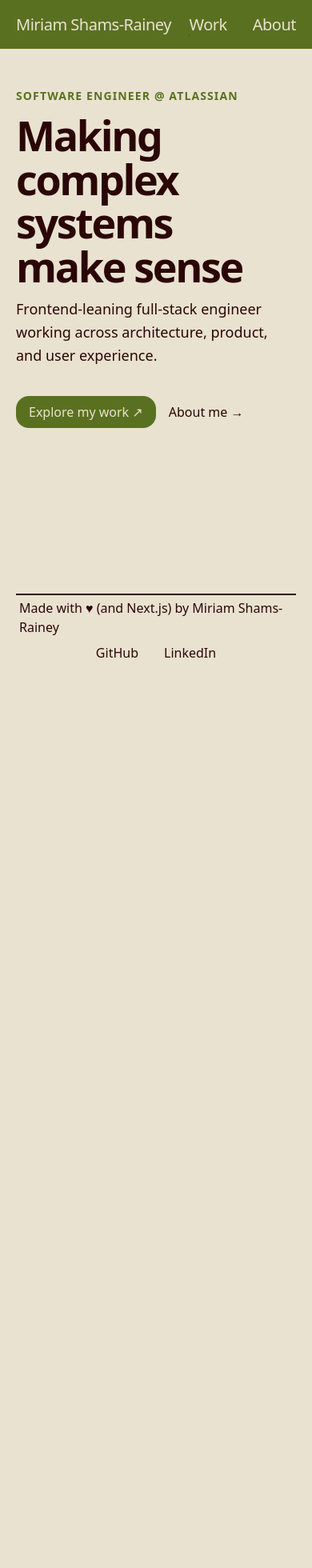
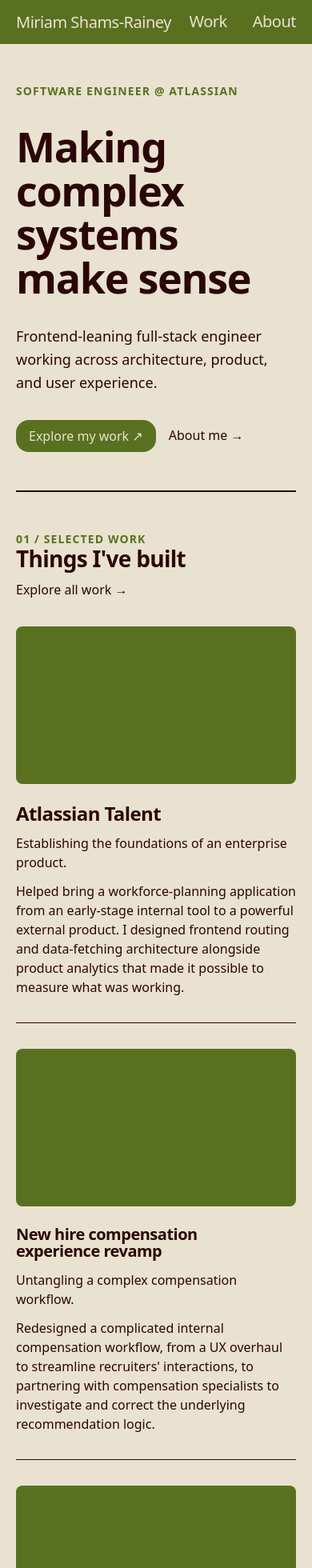
Before and after one commit to mshamsrainey/mshamsrainey-portfolio-site, a Next.js app: page / in a window 390 px wide. Shown: the top 1960 px of the page at 80% size. Before the commit the page ends 844 px from the top, so only its background shows below. Built offline with nearby package versions, Linux system fonts and the light colour scheme; a web font is replaced by a local one.

Commit message:
responsive home page v1 + split out some repeated link styles with transitions

```diff
--- a/app/globals.css
+++ b/app/globals.css
@@ -23,6 +23,7 @@
 
 html {
 	scroll-behavior: smooth;
+	scroll-padding-top: 8rem;
 }
 
 body {
@@ -33,7 +34,7 @@
 	line-height: 1.5;
 }
 
-:heading {
+:is(h1, h2, h3, h4, h5, h6) {
 	font-family: var(--font-heading);
 }
 
--- a/app/home.module.css
+++ b/app/home.module.css
@@ -1,22 +1,71 @@
+.page {
+	padding-block: clamp(3rem, 6vw, 6rem);
+	display: flex;
+	flex-direction: column;
+	gap: clamp(3rem, 6vw, 6rem);
+	> section {
+		display: flex;
+		flex-direction: column;
+		gap: 2rem;
+	}
+	> section + section {
+		border-block-start: 2px solid var(--color-ink);
+		padding-block-start: clamp(3rem, 6vw, 6rem);
+	}
+	* {
+		margin: 0;
+	}
+	:is(h1, h2, h3) {
+		line-height: 1.05;
+		letter-spacing: -0.025em;
+		text-wrap: balance;
+	}
+	h1 {
+		font-size: clamp(3.25rem, 7vw, 7rem);
+	}
+	h2 {
+		font-size: clamp(1.75rem, 3.5vw, 4.5rem);
+	}
+	h3 {
+		font-size: clamp(1.25rem, 2vw, 3.5rem);
+	}
+	p {
+		max-width: 75ch;
+	}
+}
+
+.imageWrapperPlaceholder {
+	background-color: var(--color-olive);
+	border-radius: 0.5rem;
+	aspect-ratio: 16 / 9;
+	overflow: hidden;
+}
+
+.underlineLink {
+	composes: underlineLink from "@/src/styles/links.module.css";
+	font-weight: 500;
+	font-size: clamp(1rem, 1.2vw, 1.125rem);
+}
+
+.ctaButton {
+	composes: ctaButton from "@/src/styles/links.module.css";
+	font-weight: 500;
+	font-size: clamp(1rem, 1.2vw, 1.125rem);
+}
+
 .hero {
-	padding-block: clamp(3rem, 10vw, 4rem);
 	display: flex;
 	flex-direction: column;
 	gap: 0.75rem;
 	> * {
 		margin-block: 0;
 	}
+	h1 {
+		max-width: 13ch;
+	}
 }
 
-.heading {
-	max-width: 13ch;
-	font-size: clamp(3.25rem, 7vw, 7rem);
-	line-height: 1.05;
-	letter-spacing: -0.045em;
-	text-wrap: balance;
-}
-
-.intro {
+.largerBodyText {
 	max-width: 55ch;
 	font-size: clamp(1.125rem, 1.5vw, 1.375rem);
 	line-height: 1.6;
@@ -27,43 +76,95 @@
 	flex-direction: row;
 	gap: 1rem;
 	align-items: center;
-	margin-block-start: 1.5rem;
-	a {
-		text-decoration: none;
+}
+
+.selectedWorkIntro {
+	display: flex;
+	flex-direction: row;
+	justify-content: space-between;
+	align-items: start;
+}
+
+.workDescription {
+	display: flex;
+	flex-direction: column;
+	gap: 0.75rem;
+}
+
+.featuredProject {
+	display: grid;
+	grid-template-columns:
+		minmax(0, 1.2fr)
+		minmax(0, 0.8fr);
+	gap: clamp(1.5rem, 4vw, 3rem);
+	align-items: center;
+	h3 {
+		font-size: clamp(1.5rem, 3vw, 3rem);
 	}
-	:nth-child(1) {
-		background-color: var(--color-olive);
-		padding: 0.5rem 1rem;
-		border-radius: 1rem;
-		color: var(--color-linen);
-		transition: transform 0.5s ease;
-		&:hover,
-		&:focus {
-			transform: translateY(-0.25em);
-			text-decoration: none;
-		}
-	}
-	:nth-child(2) {
-		text-decoration: none;
-		display: block;
-		position: relative;
-		padding: 0.2em 0;
-		overflow: hidden;
-		&::after {
-			content: "";
-			position: absolute;
-			bottom: 0;
-			left: 0;
-			width: 100%;
-			height: 0.1em;
-			background-color: var(--color-olive);
-			transition: transform 0.5s ease;
-			opacity: 1;
-			transform: translate3d(-100%, 0, 0);
-		}
-		&:hover::after,
-		&:focus-visible::after {
-			transform: translate3d(0, 0, 0);
+}
+
+.secondaryProjects {
+	padding-block-start: 2rem;
+	display: flex;
+	flex-direction: column;
+	gap: 2rem;
+	section {
+		display: grid;
+		gap: clamp(1.5rem, 4vw, 3rem);
+		align-items: center;
+		grid-template-columns:
+			minmax(0, 1.3fr)
+			minmax(0, 0.7fr);
+		.imageWrapperPlaceholder {
+			order: 2;
 		}
 	}
 }
+
+.projectDescriptionHero {
+	font-weight: 500;
+	font-size: clamp(1rem, 1.2vw, 1.125rem);
+}
+
+#perspectiveHeader {
+	font-size: clamp(2.25rem, 6vw, 6rem);
+}
+
+.perspective {
+	> :last-child {
+		align-self: flex-end;
+		display: flex;
+		flex-direction: column;
+		align-items: flex-start;
+		gap: 0.75rem;
+		max-width: 65ch;
+		.perspectiveQuestions {
+			font-size: clamp(1rem, 1.2vw, 1.125rem);
+			font-style: italic;
+		}
+	}
+}
+
+@media (max-width: 48rem) {
+	.featuredProject {
+		grid-template-columns: 1fr;
+	}
+	.secondaryProjects {
+		border-block-start: 1px solid var(--color-ink);
+		section {
+			grid-template-columns: 1fr;
+			.imageWrapperPlaceholder {
+				order: 0;
+			}
+		}
+		section + section {
+			border-block-start: 1px solid var(--color-ink);
+			padding-block-start: 2rem;
+		}
+	}
+	.selectedWorkIntro {
+		flex-direction: column;
+		align-items: start;
+		gap: 0.75rem;
+	}
+}
--- a/app/layout.tsx
+++ b/app/layout.tsx
@@ -1,6 +1,7 @@
 import type { Metadata } from "next";
 
 import { TopNav } from "@/src/components/TopNav";
+import linkStyles from '@/src/styles/links.module.css';
 
 import "./globals.css";
 import styles from "./layout.module.css";
@@ -39,7 +40,8 @@
 						<a
 							href="https://github.com/mshamsrainey"
 							target="_blank"
-							rel="noopener noreferrer"
+              rel="noopener noreferrer"
+              className={linkStyles.colorChangeLink}
 						>
 							GitHub
 						</a>
@@ -47,6 +49,7 @@
 							href="https://www.linkedin.com/in/mshamsrainey"
 							target="_blank"
 							rel="noopener noreferrer"
+							className={linkStyles.colorChangeLink}
 						>
 							LinkedIn
 						</a>
--- a/app/page.tsx
+++ b/app/page.tsx
@@ -1,20 +1,143 @@
 import Link from "next/link";
 import styles from "./home.module.css";
+import linkStyles from "@/src/styles/links.module.css";
 
 export const HomePage = () => {
 	return (
+		<div className={styles.page}>
 			<section className={styles.hero}>
 				<p className="eyebrow">Software Engineer @ Atlassian</p>
-			<h1 className={styles.heading}>Making complex systems make sense</h1>
-			<p className={styles.intro}>
+				<h1>Making complex systems make sense</h1>
+				<p className={styles.largerBodyText}>
 					Frontend-leaning full-stack engineer working across architecture,
 					product, and user experience.
 				</p>
 				<nav className={styles.cta} aria-label="Visit other pages">
-				<Link href="/work">Explore my work ↗</Link>
-				<Link href="/about">About me →</Link>
+					<Link href="/work" className={styles.ctaButton}>
+						Explore my work ↗
+					</Link>
+					<Link href="/about" className={styles.underlineLink}>
+						About me →
+					</Link>
 				</nav>
 			</section>
+			<section aria-labelledby="selected-work" className={styles.selectedWork}>
+				<div className={styles.selectedWorkIntro}>
+					<div>
+						<p className="eyebrow">01 / Selected work</p>
+						<h2 id="selected-work">Things I've built</h2>
+					</div>
+					<Link className={styles.underlineLink} href="/work">
+						<p>Explore all work →</p>
+					</Link>
+				</div>
+				<section aria-labelledby="talent" className={styles.featuredProject}>
+					<div className={styles.imageWrapperPlaceholder} />
+					<div className={styles.workDescription}>
+						<Link className={linkStyles.underlineLink} href="/work#talent">
+							<h3 id="talent">Atlassian Talent</h3>
+						</Link>
+						<p className={styles.projectDescriptionHero}>
+							Establishing the foundations of an enterprise product.
+						</p>
+						<p>
+							Helped bring a workforce-planning application from an early-stage
+							internal tool to a powerful external product. I designed frontend
+							routing and data-fetching architecture alongside product analytics
+							that made it possible to measure what was working.
+						</p>
+					</div>
+				</section>
+				<div className={styles.secondaryProjects}>
+					<section aria-labelledby="compensation-revamp">
+						<div className={styles.imageWrapperPlaceholder} />
+						<div className={styles.workDescription}>
+							<Link
+								className={linkStyles.underlineLink}
+								href="/work#compensation-revamp"
+							>
+								<h3 id="compensation-revamp">
+									New hire compensation experience revamp
+								</h3>
+							</Link>
+							<p className={styles.projectDescriptionHero}>
+								Untangling a complex compensation workflow.
+							</p>
+							<p>
+								Redesigned a complicated internal compensation workflow, from a
+								UX overhaul to streamline recruiters' interactions, to
+								partnering with compensation specialists to investigate and
+								correct the underlying recommendation logic.
+							</p>
+						</div>
+					</section>
+					<section aria-labelledby="description-audit">
+						<div className={styles.imageWrapperPlaceholder} />
+						<div className={styles.workDescription}>
+							<Link
+								className={linkStyles.underlineLink}
+								href="/work#description-audit"
+							>
+								<h3 id="description-audit">Duke Libraries description audit</h3>
+							</Link>
+							<p className={styles.projectDescriptionHero}>
+								Streamlining large-scale archival review with NLP tooling.
+							</p>
+							<p>
+								Expanded open-source tooling that uses rule-based language
+								analysis to flag potentially harmful terminology in archival
+								metadata for human review. The project has since been used and
+								extended by universities across the country.
+							</p>
+						</div>
+					</section>
+				</div>
+			</section>
+			<section
+				aria-labelledby={styles.perspectiveHeader}
+				className={styles.perspective}
+			>
+				<div>
+					<p className="eyebrow">02 / A little context</p>
+					<h2 id={styles.perspectiveHeader}>
+						Good engineering starts with good questions
+					</h2>
+				</div>
+				<div>
+					<p className={styles.perspectiveQuestions}>
+						What problem are we actually trying to solve? How does that
+						translate into technical requirements? How will we know whether a
+						change makes anything better?
+					</p>
+					<p>
+						My background spans computer science, linguistics, UX, and research,
+						and I've found that the most interesting problems often live at the
+						intersection of disciplines—where an assumption baked into technical
+						implementation can subtly change the user experience, or where data
+						reveals a new product opportunity. I like following the questions
+						across those boundaries—and finding the connections that lead to
+						better solutions.
+					</p>
+					<Link className={styles.underlineLink} href="/about">
+						<p>More about me →</p>
+					</Link>
+				</div>
+			</section>
+
+			<section aria-labelledby="contact">
+				<div>
+					<p className="eyebrow">03 / Connect</p>
+					<h2 id="contact">Let's talk</h2>
+				</div>
+				<p className={styles.largerBodyText}>
+					I'm always happy to talk about thoughtful engineering, product
+					challenges, or opportunities to build something useful.
+				</p>
+				<a href="mailto:mshamsrainey@gmail.com" className={styles.ctaButton}>
+					Get in touch
+				</a>
+			</section>
+		</div>
 	);
 };
 
--- a/src/components/TopNav.module.css
+++ b/src/components/TopNav.module.css
@@ -17,31 +17,10 @@
 	}
 }
 
-.navLinks {
-	display: flex;
-	gap: 2rem;
-	justify-content: end;
-	a {
-		text-decoration: none;
-		display: block;
-		position: relative;
-		padding: 0.2em 0;
-		overflow: hidden;
+.navLink {
+    composes: underlineLink from '@/src/styles/links.module.css';
 		&::after {
-			content: "";
-			position: absolute;
-			inset-block-end: 0;
-			inset-inline-start: 0;
-			width: 100%;
-			height: 0.1em;
 			background-color: var(--color-plum);
-			transition: transform 0.5s ease;
-			opacity: 1;
-			transform: translate3d(-100%, 0, 0);
-		}
-		&:hover::after,
-		&:focus-visible::after {
-			transform: translate3d(0, 0, 0);
 		}
 		&.active::after {
 			transform: translate3d(0, 0, 0);
@@ -52,7 +31,12 @@
 		&.active:focus-visible::after {
 			background-color: var(--color-plum);
 		}
-	}
+}
+
+.navLinks {
+	display: flex;
+	gap: 2rem;
+	justify-content: end;
 }
 
 @media (max-width: 48rem) {
--- a/src/components/TopNav.tsx
+++ b/src/components/TopNav.tsx
@@ -14,14 +14,14 @@
 
 			<nav className={styles.navLinks} aria-label="Main navigation">
 				<Link
-					className={isOnWorkPage ? styles.active : undefined}
+					className={`${styles.navLink} ${isOnWorkPage ? styles.active : undefined}`}
 					aria-current={isOnWorkPage ? "page" : undefined}
 					href="/work"
 				>
 					Work
 				</Link>
 				<Link
-					className={isOnAboutPage ? styles.active : undefined}
+					className={`${styles.navLink} ${isOnAboutPage ? styles.active : undefined}`}
 					aria-current={isOnAboutPage ? "page" : undefined}
 					href="/about"
 				>
--- /dev/null
+++ b/src/styles/links.module.css
@@ -0,0 +1,52 @@
+.baseLink {
+    display: flex;
+	flex-direction: column;
+	text-decoration: none;
+	width: fit-content;
+    color: inherit;
+}
+
+.colorChangeLink {
+    composes: baseLink;
+    transition: color 0.5s ease;
+	&:hover,
+	&:focus-visible {
+		color: var(--color-olive);
+	}
+}
+
+.underlineLink {
+	composes: baseLink;
+	overflow: hidden;
+	&::after {
+		content: "";
+		width: 100%;
+		height: 0.1em;
+		background-color: var(--color-olive);
+		transition: transform 0.5s ease;
+		opacity: 1;
+		transform: translate3d(-100%, 0, 0);
+	}
+	&:hover::after,
+	&:focus-visible::after {
+		transform: translate3d(0, 0, 0);
+	}
+	* {
+		text-decoration: none;
+		color: inherit;
+	}
+}
+
+.ctaButton {
+    composes: baseLink;
+	background-color: var(--color-olive);
+	padding: 0.5rem 1rem;
+	border-radius: 1rem;
+	color: var(--color-linen);
+	transition: transform 0.5s ease;
+	&:hover,
+	&:focus {
+		transform: translateY(-0.25em);
+		text-decoration: none;
+	}
+}
```
Also changed, not shown: app/about/page.module.css (+0 -37 lines), app/about/page.tsx (+8 -3 lines), app/layout.module.css (+0 -9 lines), app/work/page.module.css (+3 -25 lines), app/work/page.tsx (+13 -10 lines). Lines whose indentation alone changed are shown as unchanged.
